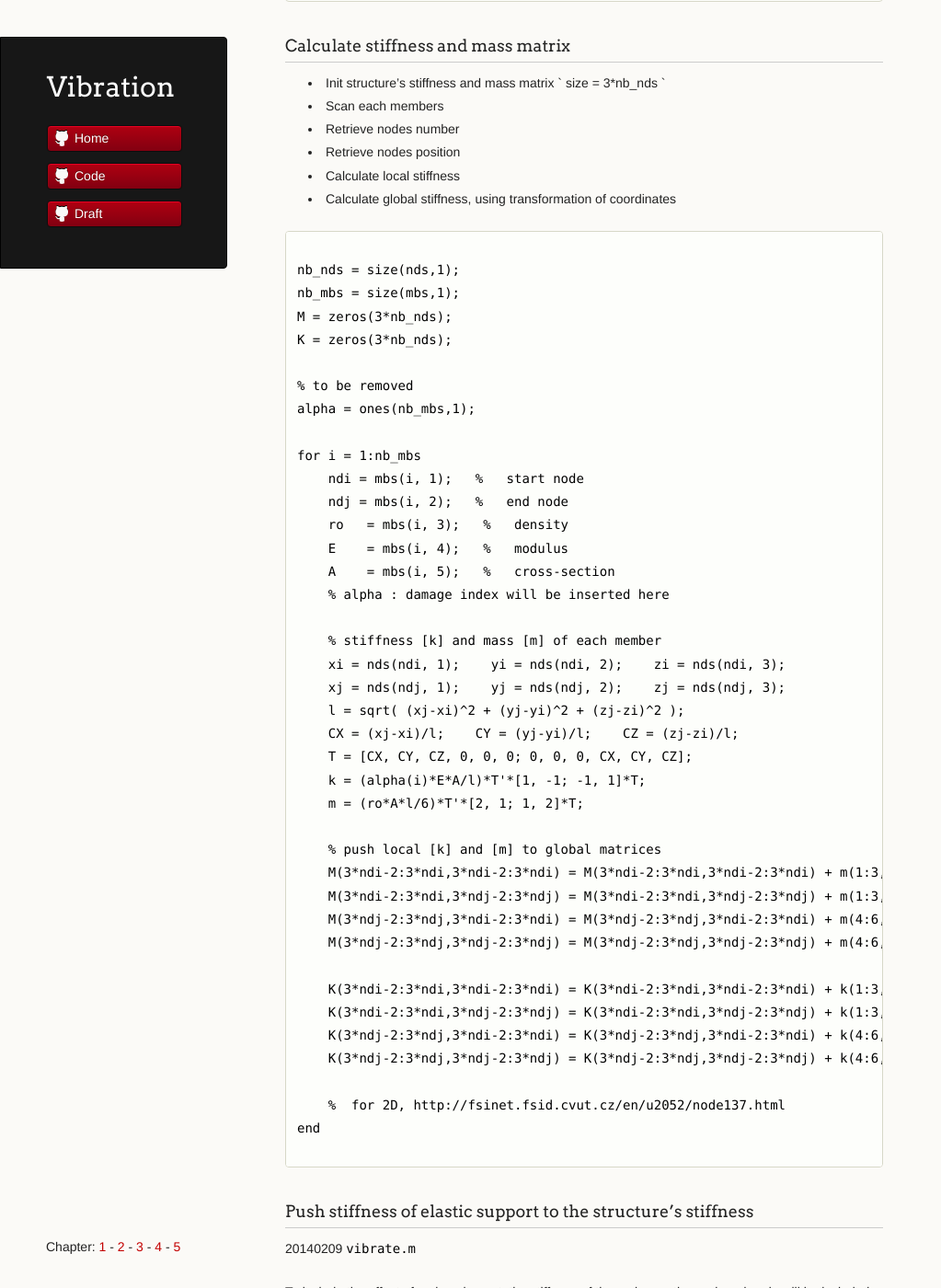
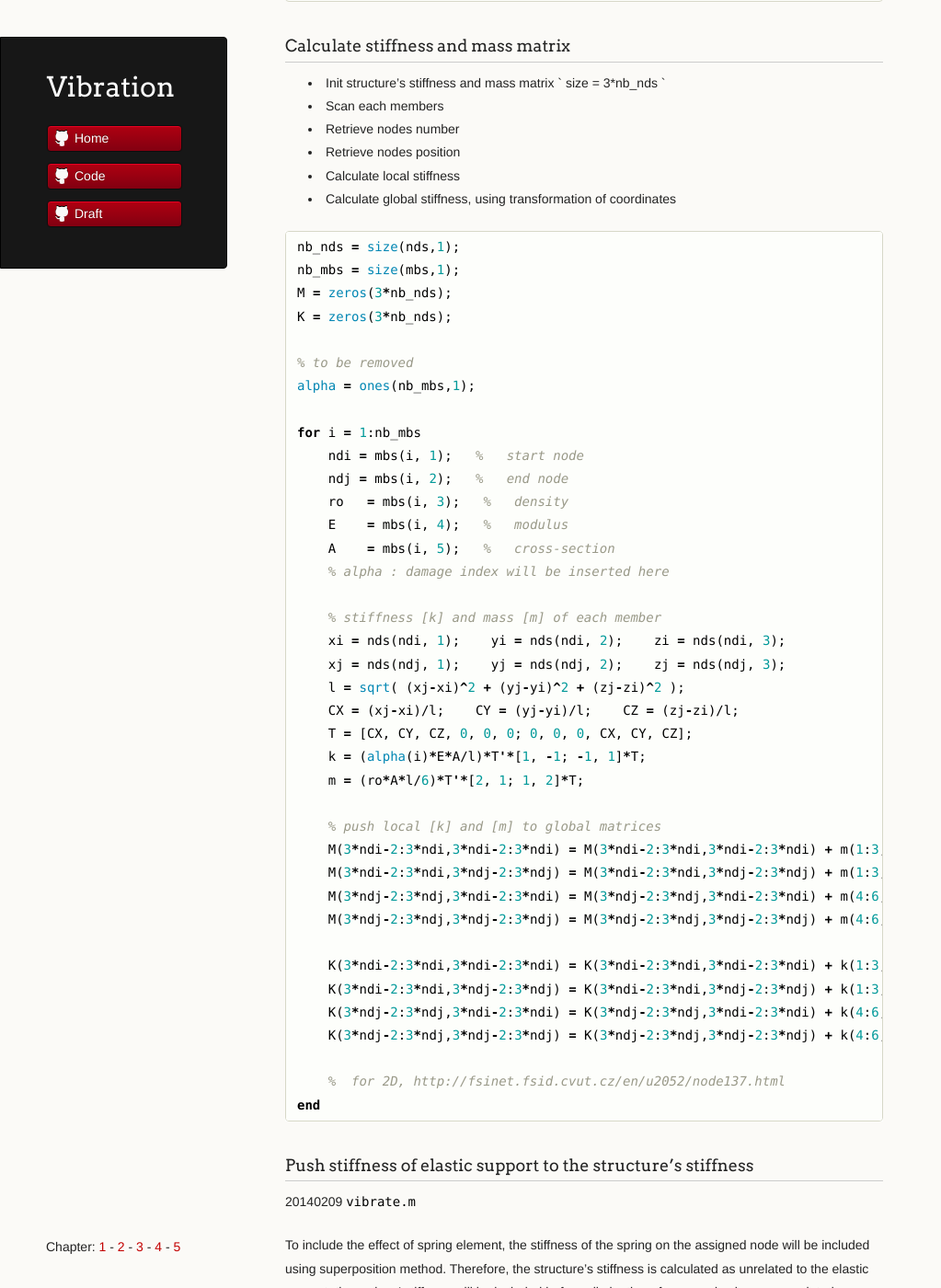
Before and after one commit to vireax/vibration, a Jekyll site: the page built from code.md, in a window 1280 px wide and 1400 px high, scrolled down 348 px. Shown: the whole window at 92% size, without its empty margins (0-1023 px from the left). Built offline with Jekyll 4.4.1, drawn with Linux system fonts in a browser that asks for light colours.

Commit message:
Update code.md

````diff
--- a/code.md
+++ b/code.md
@@ -23,7 +23,7 @@ mbs = csvread('mbs.txt');
 * Calculate local stiffness
 * Calculate global stiffness, using transformation of coordinates
 
-``` highlight
+{% highlight matlab %}
 
 nb_nds = size(nds,1);
 nb_mbs = size(mbs,1);
@@ -63,8 +63,7 @@ for i = 1:nb_mbs
 
     %  for 2D, http://fsinet.fsid.cvut.cz/en/u2052/node137.html
 end
-
-```
+{% endhighlight %}
 
 
 
````
